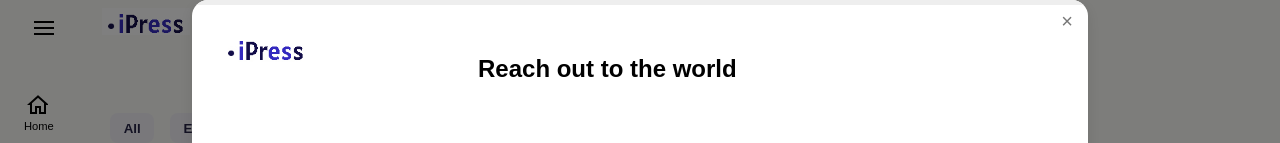
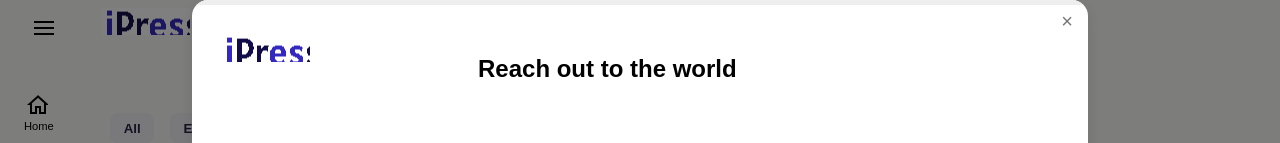
Before and after one commit to ahmadd42/i-press-frontend, a plain HTML site: page users/share.html in a window 1280 px wide. Shown: the top 143 px of the page. Drawn offline with Linux system fonts and the light colour scheme; sample sign-in values are in the browser's storage.

Commit message:
Next preview changes

```diff
--- a/styling/landing-page.css
+++ b/styling/landing-page.css
@@ -184,7 +184,8 @@ padding-left: 1.5em;
   background-color: #dfdeed;
 }
 .bg-img-setting {
-  background-size: contain;
+  object-fit: fill;
+  /*background-size: contain;*/
   background-repeat: no-repeat;
   background-position: center;
 }
--- a/styling/sharing-page.css
+++ b/styling/sharing-page.css
@@ -172,7 +172,8 @@ display: flex;
 }
 
 .bg-img-setting {
-  background-size: contain;
+  object-fit: fill;
+  /*background-size: contain;*/
   background-repeat: no-repeat;
   background-position: center;
 }
```
